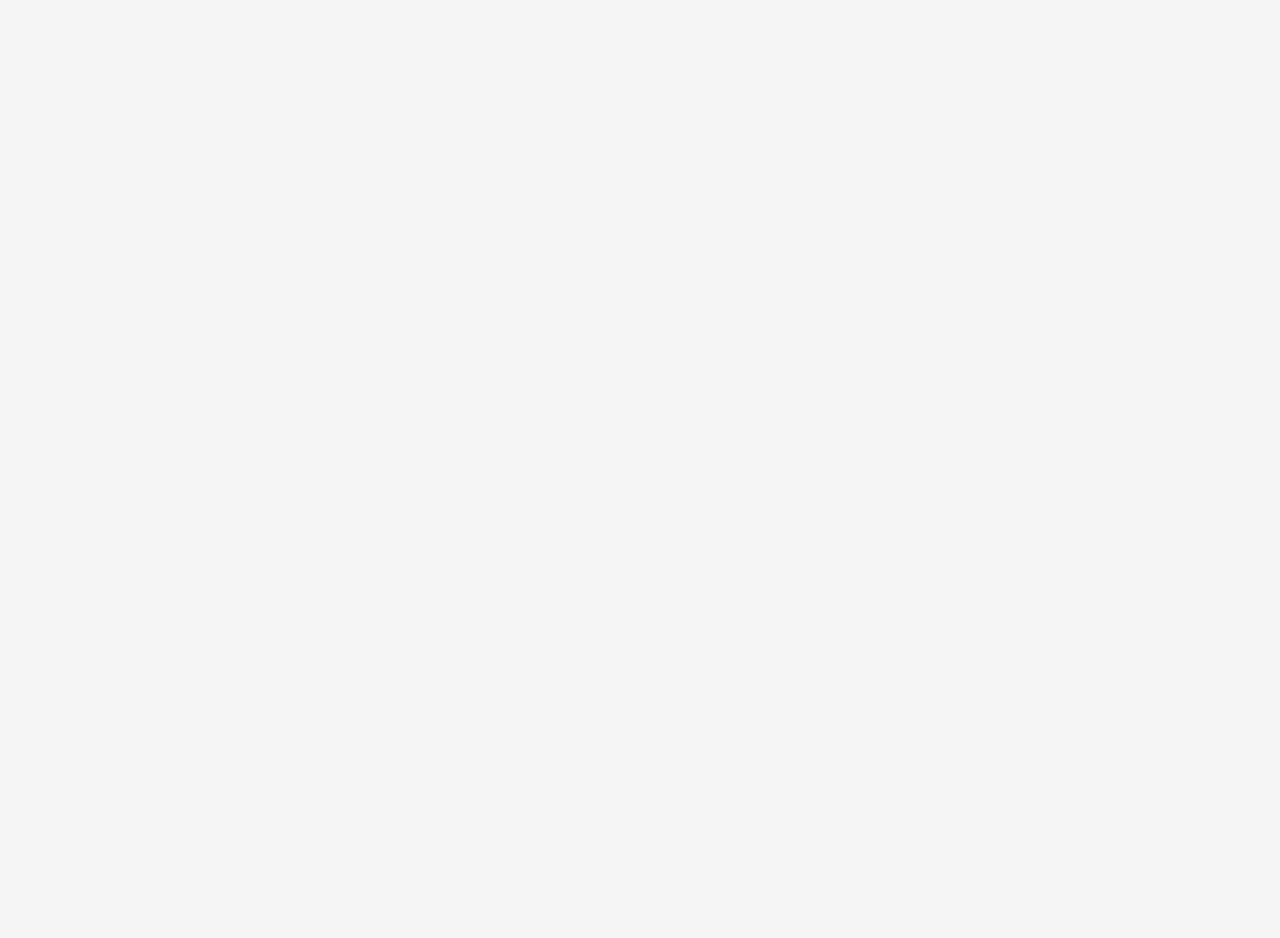
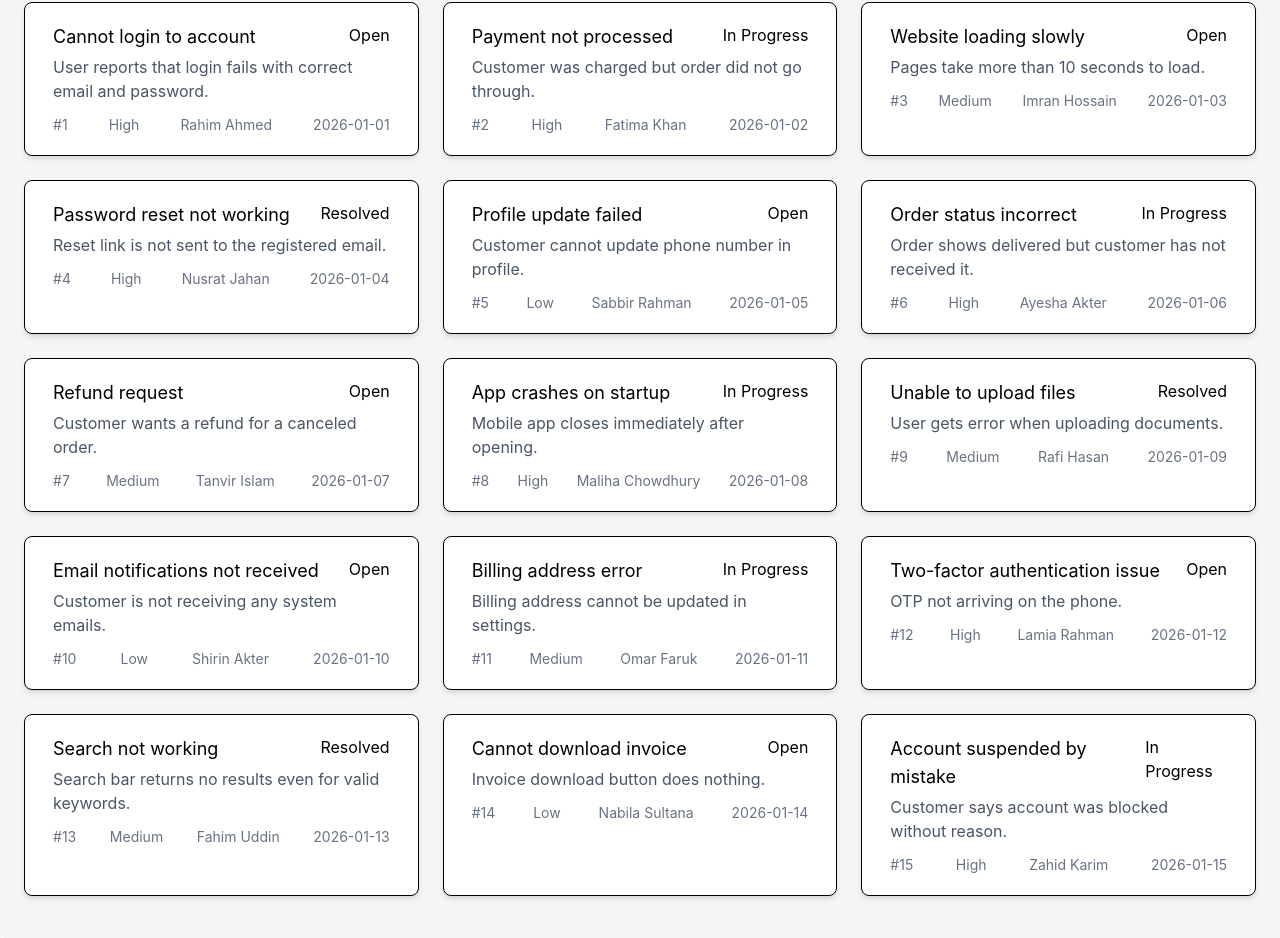
Before and after one commit to enamul-dev/Customer-Support-Zone, a React (Vite) app: page / in a window 1280 px wide. Shown: the part 474-1412 px from the top of the page. Before the commit the page ends 800 px from the top, so only its background shows below. Built offline with nearby package versions, Linux system fonts and the light colour scheme.

Commit message:
cards added

```diff
--- a/src/App.jsx
+++ b/src/App.jsx
@@ -2,7 +2,7 @@
 import reactLogo from './assets/react.svg'
 import viteLogo from '/vite.svg'
 import './App.css'
-
+import TicketList from "./TicketList";
 function App() {
   const [count, setCount] = useState(0)
 
@@ -58,6 +58,10 @@
         </div>
       </section>
 
+      <section className='container '>
+        <TicketList />;
+
+      </section>
 
     </>
   )
--- /dev/null
+++ b/src/TicketList.jsx
@@ -0,0 +1,46 @@
+import { tickets } from "./data/tickets";
+
+function TicketList() {
+  return (
+    <div className="grid grid-cols-1 md:grid-cols-2 lg:grid-cols-3 gap-6 p-6 mx-auto text-black ">
+      {tickets.map((ticket) => (
+        <div key={ticket.id} className="card bg-white shadow-md border rounded-lg">
+          <div className="card-body px-7 py-5">
+            {/* Ticket title */}
+            <span className="flex justify-between">
+              <h2 className="card-title text-lg">{ticket.title}</h2>
+              <span className="badge badge-outline">{ticket.status}</span>
+            </span>
+
+
+            {/* Ticket description */}
+            <p className="text-gray-600 mt-1">{ticket.description}</p>
+
+            {/* Customer, date, and priority */}
+            <div className="flex justify-between mt-3 text-sm text-gray-500">
+              <span>#{ticket.id}</span>
+              <span
+                className={`badge ${
+                  ticket.priority === "High"
+                    ? "badge-error"
+                    : ticket.priority === "Medium"
+                    ? "badge-warning"
+                    : "badge-success"
+                }`}
+              >
+                {ticket.priority}
+              </span>
+              <span>{ticket.customer}</span>
+              <span>{ticket.createdAt}</span>
+            </div>
+
+            {/* Priority & Status badges */}
+
+          </div>
+        </div>
+      ))}
+    </div>
+  );
+}
+
+export default TicketList;
--- /dev/null
+++ b/src/data/tickets.js
@@ -0,0 +1,137 @@
+export const tickets = [
+  {
+    "id": 1,
+    "title": "Cannot login to account",
+    "description": "User reports that login fails with correct email and password.",
+    "customer": "Rahim Ahmed",
+    "priority": "High",
+    "status": "Open",
+    "createdAt": "2026-01-01"
+  },
+  {
+    "id": 2,
+    "title": "Payment not processed",
+    "description": "Customer was charged but order did not go through.",
+    "customer": "Fatima Khan",
+    "priority": "High",
+    "status": "In Progress",
+    "createdAt": "2026-01-02"
+  },
+  {
+    "id": 3,
+    "title": "Website loading slowly",
+    "description": "Pages take more than 10 seconds to load.",
+    "customer": "Imran Hossain",
+    "priority": "Medium",
+    "status": "Open",
+    "createdAt": "2026-01-03"
+  },
+  {
+    "id": 4,
+    "title": "Password reset not working",
+    "description": "Reset link is not sent to the registered email.",
+    "customer": "Nusrat Jahan",
+    "priority": "High",
+    "status": "Resolved",
+    "createdAt": "2026-01-04"
+  },
+  {
+    "id": 5,
+    "title": "Profile update failed",
+    "description": "Customer cannot update phone number in profile.",
+    "customer": "Sabbir Rahman",
+    "priority": "Low",
+    "status": "Open",
+    "createdAt": "2026-01-05"
+  },
+  {
+    "id": 6,
+    "title": "Order status incorrect",
+    "description": "Order shows delivered but customer has not received it.",
+    "customer": "Ayesha Akter",
+    "priority": "High",
+    "status": "In Progress",
+    "createdAt": "2026-01-06"
+  },
+  {
+    "id": 7,
+    "title": "Refund request",
+    "description": "Customer wants a refund for a canceled order.",
+    "customer": "Tanvir Islam",
+    "priority": "Medium",
+    "status": "Open",
+    "createdAt": "2026-01-07"
+  },
+  {
+    "id": 8,
+    "title": "App crashes on startup",
+    "description": "Mobile app closes immediately after opening.",
+    "customer": "Maliha Chowdhury",
+    "priority": "High",
+    "status": "In Progress",
+    "createdAt": "2026-01-08"
+  },
+  {
+    "id": 9,
+    "title": "Unable to upload files",
+    "description": "User gets error when uploading documents.",
+    "customer": "Rafi Hasan",
+    "priority": "Medium",
+    "status": "Resolved",
+    "createdAt": "2026-01-09"
+  },
+  {
+    "id": 10,
+    "title": "Email notifications not received",
+    "description": "Customer is not receiving any system emails.",
+    "customer": "Shirin Akter",
+    "priority": "Low",
+    "status": "Open",
+    "createdAt": "2026-01-10"
+  },
+  {
+    "id": 11,
+    "title": "Billing address error",
+    "description": "Billing address cannot be updated in settings.",
+    "customer": "Omar Faruk",
+    "priority": "Medium",
+    "status": "In Progress",
+    "createdAt": "2026-01-11"
+  },
+  {
+    "id": 12,
+    "title": "Two-factor authentication issue",
+    "description": "OTP not arriving on the phone.",
+    "customer": "Lamia Rahman",
+    "priority": "High",
+    "status": "Open",
+    "createdAt": "2026-01-12"
+  },
+  {
+    "id": 13,
+    "title": "Search not working",
+    "description": "Search bar returns no results even for valid keywords.",
+    "customer": "Fahim Uddin",
+    "priority": "Medium",
+    "status": "Resolved",
+    "createdAt": "2026-01-13"
+  },
+  {
+    "id": 14,
+    "title": "Cannot download invoice",
+    "description": "Invoice download button does nothing.",
+    "customer": "Nabila Sultana",
+    "priority": "Low",
+    "status": "Open",
+    "createdAt": "2026-01-14"
+  },
+  {
+    "id": 15,
+    "title": "Account suspended by mistake",
+    "description": "Customer says account was blocked without reason.",
+    "customer": "Zahid Karim",
+    "priority": "High",
+    "status": "In Progress",
+    "createdAt": "2026-01-15"
+  }
+]
```
